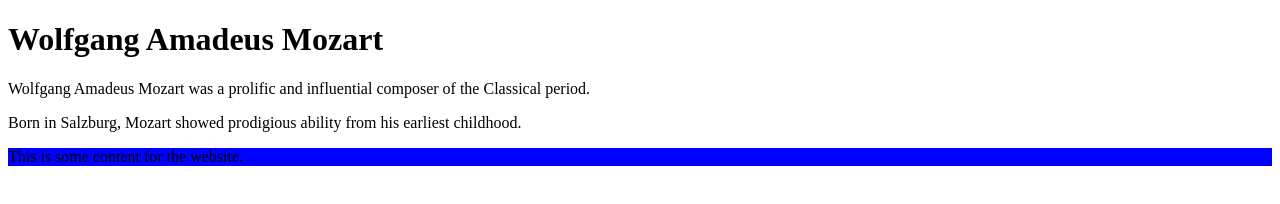
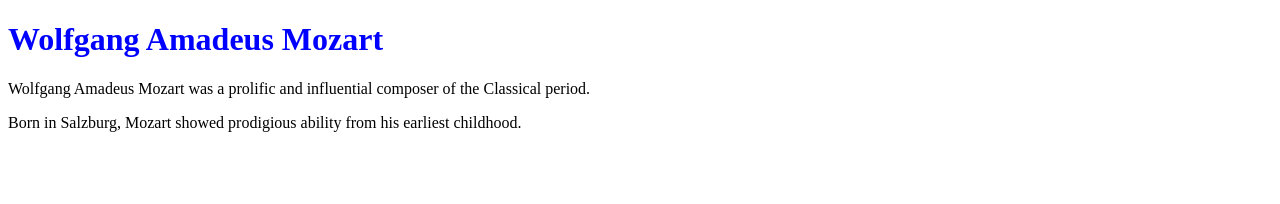
Before and after one commit to kowehn/COMP001A.LectureActivity2, a plain HTML site: page index.html in a window 1280 px wide. Drawn offline with Linux system fonts and the light colour scheme.

Commit message:
Added color to the header of the HTML file

```diff
--- a/index.html
+++ b/index.html
@@ -1,14 +1,16 @@
+<!-- This is the main page for the San Joaquin Valley Town Hall website -->
 <!DOCTYPE html>
-<!-- This is the main page for the San Joaquin Valley Town Hall website -->
 <html lang="en">
 <head>
 <link rel="stylesheet" href="main.css">
+
 <meta charset="UTF-8">
 <meta name="viewport" content="width=device-width,
 initial-scale=1.0">
 <title>Mozart</title>
 </head>
 <body>
+    <link rel="stylesheet" href="main.css">
 <h1>Wolfgang Amadeus Mozart</h1>
 <p>Wolfgang Amadeus Mozart was a prolific and influential
 composer of the Classical period.</p>
@@ -16,6 +18,3 @@ composer of the Classical period.</p>
 from his earliest childhood.</p>
 </body>
 </html>
-<div class="content"> <p>This is some content for the website.
-
-</div>
--- a/main.css
+++ b/main.css
@@ -1,2 +1,2 @@
 /* Primary stylesheet for the San Joaquin Valley Town Hall website Author: Kowehn Murphy */
-.content { background-color: blue; /* "blu" is not a valid color value. It should be "blue". */ }
+h1 {color: blue;}
```
